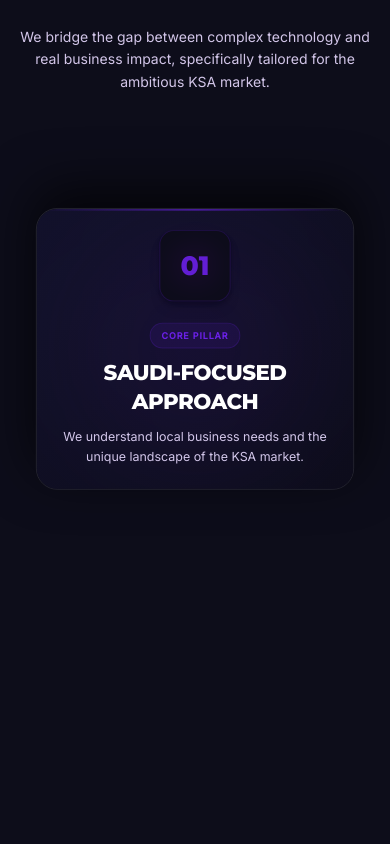
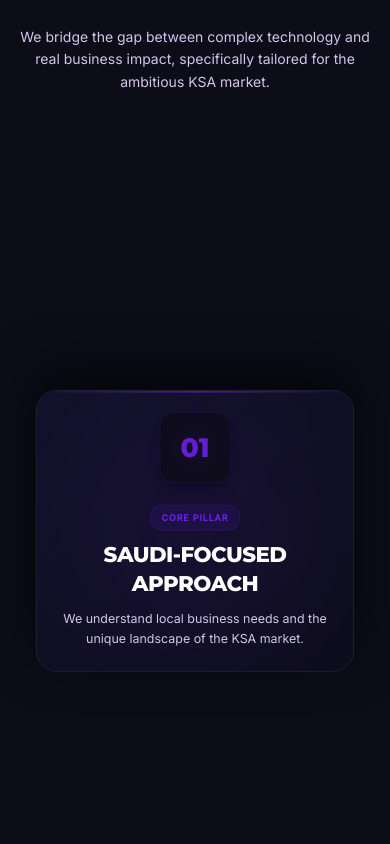
Before and after one commit to moajmalnk/nexaar, a React (Vite) app: page / in a window 390 px wide. Shown: the part 3340-4184 px from the top of the page. Built offline with nearby package versions, Linux system fonts and the light colour scheme; a web font is replaced by a local one.

Commit message:
updated the design

```diff
--- a/src/components/WhyChooseUs.jsx
+++ b/src/components/WhyChooseUs.jsx
@@ -16,12 +16,17 @@ const PillarCard = ({ card, index, progress, totalCards, t }) => {
 
   return (
     <div
-      className="h-[85svh] md:h-screen w-full sticky top-0"
+      className="h-[100svh] md:h-screen w-full sticky top-0"
       style={{ zIndex: index + 1 }}
     >
-      <div className="h-full w-full flex items-start justify-center px-4 md:px-8">
+      <div className="h-full w-full flex items-center md:items-start justify-center px-4 md:px-8">
         <motion.div
-          style={{ scale, top: `calc(82px + ${index * (typeof window !== 'undefined' && window.innerWidth < 768 ? 16 : 28)}px)` }}
+          style={{
+            scale,
+            top: typeof window !== 'undefined' && window.innerWidth < 768
+              ? `${index * 16}px`
+              : `calc(82px + ${index * 28}px)`
+          }}
           className="relative w-full max-w-5xl rounded-3xl border border-white/10 shadow-[0_-20px_60px_rgba(0,0,0,0.7)] p-6 md:p-12 lg:p-16 flex flex-col md:flex-row items-center md:items-start lg:items-center gap-6 md:gap-12 lg:gap-16 origin-top group overflow-hidden"
         >
           {/* Background and lighting effects */}
```
